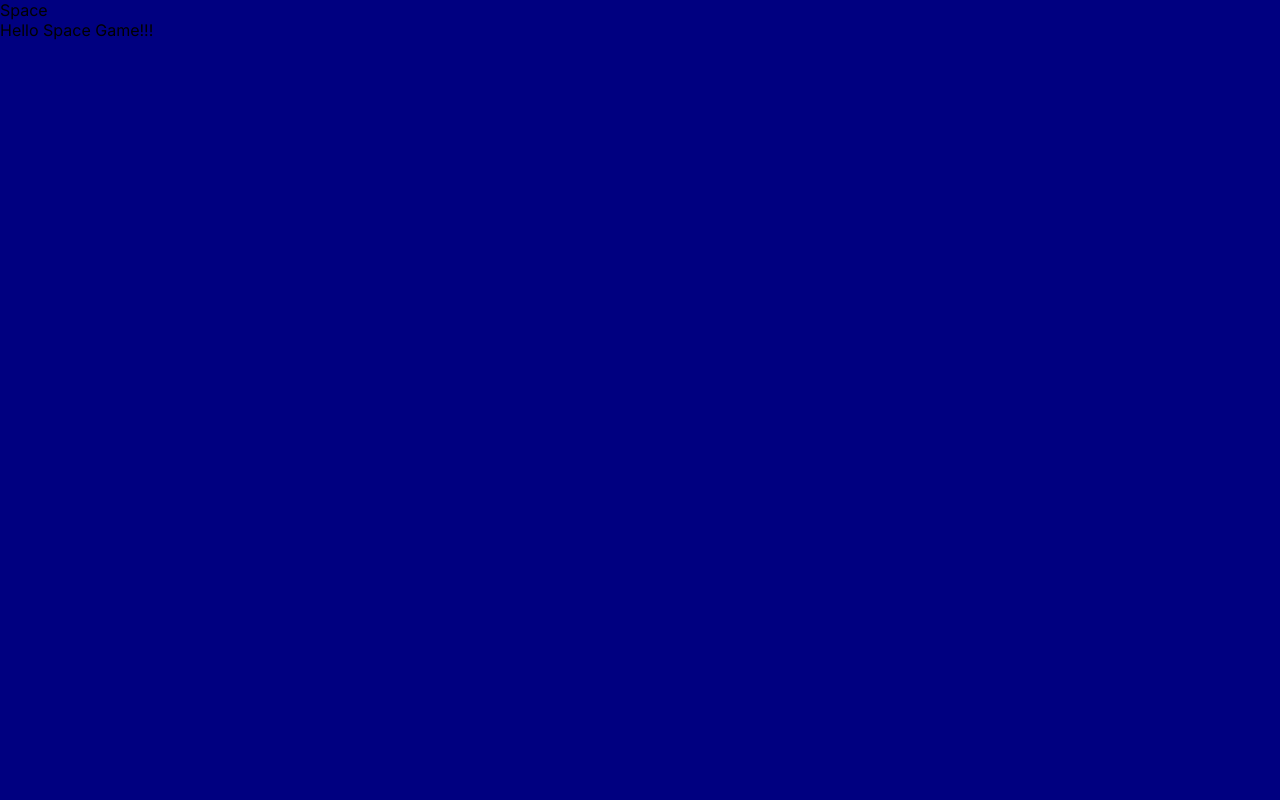
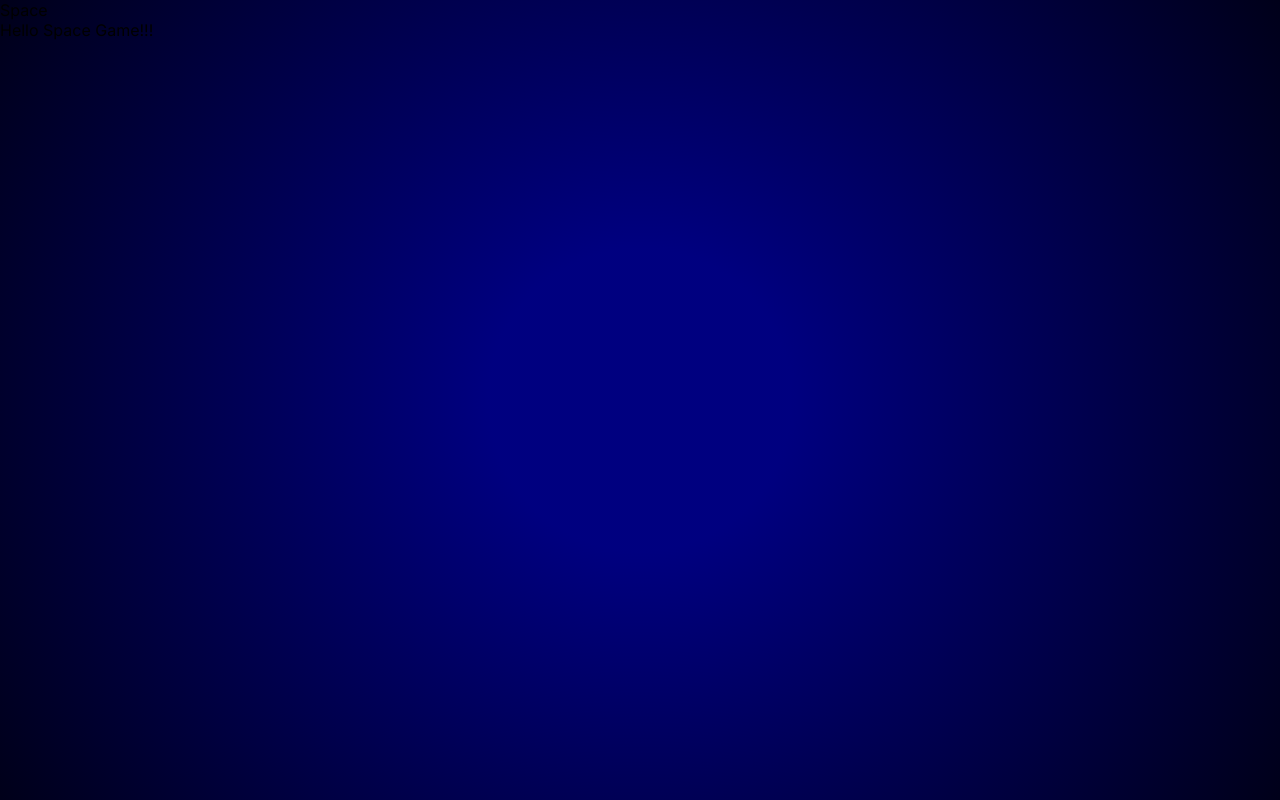
Before and after one commit to franco-ortega/space-game, a Next.js app: page / in a window 1280 px wide. Built offline with nearby package versions, Linux system fonts and the light colour scheme.

Commit message:
create night sky with radial gradient

```diff
--- a/app/components/space/Space.module.css
+++ b/app/components/space/Space.module.css
@@ -1,4 +1,9 @@
 .Space {
-  background-color: var(--navy-one);
   height: 100%;
+
+  background: radial-gradient(
+    circle at center,
+    var(--navy-one) 20%,
+    var(--black-one) 120%
+  );
 }
```
